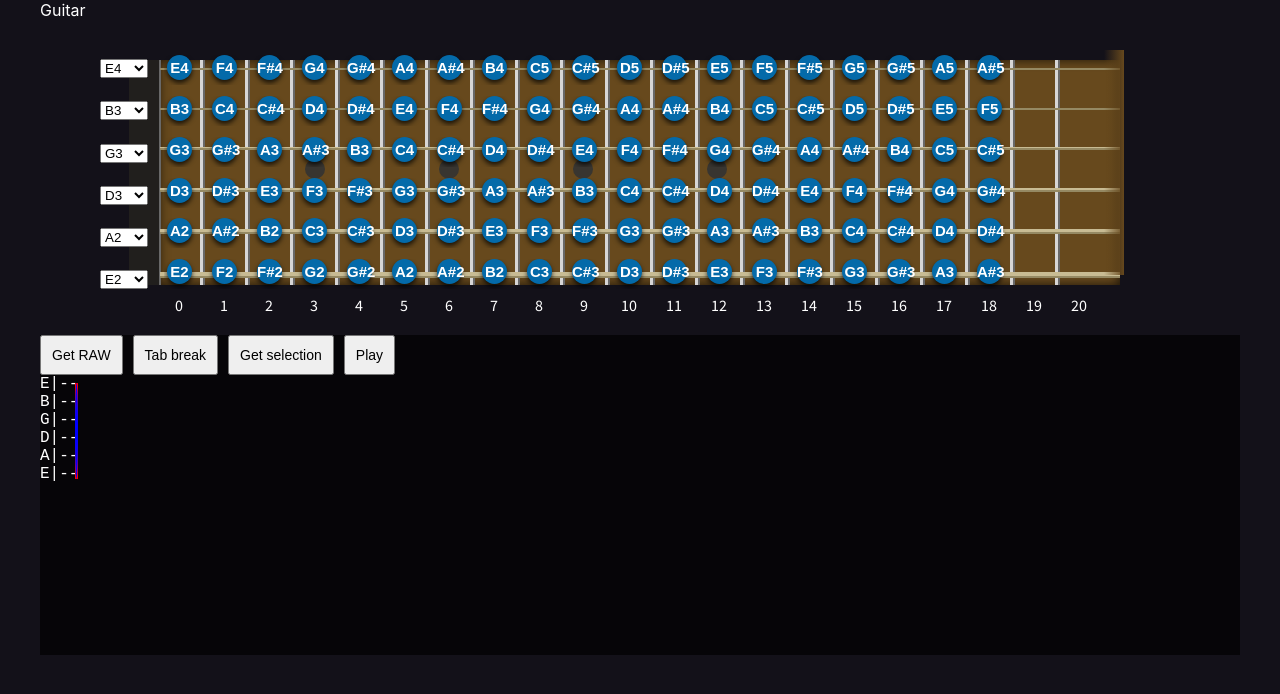
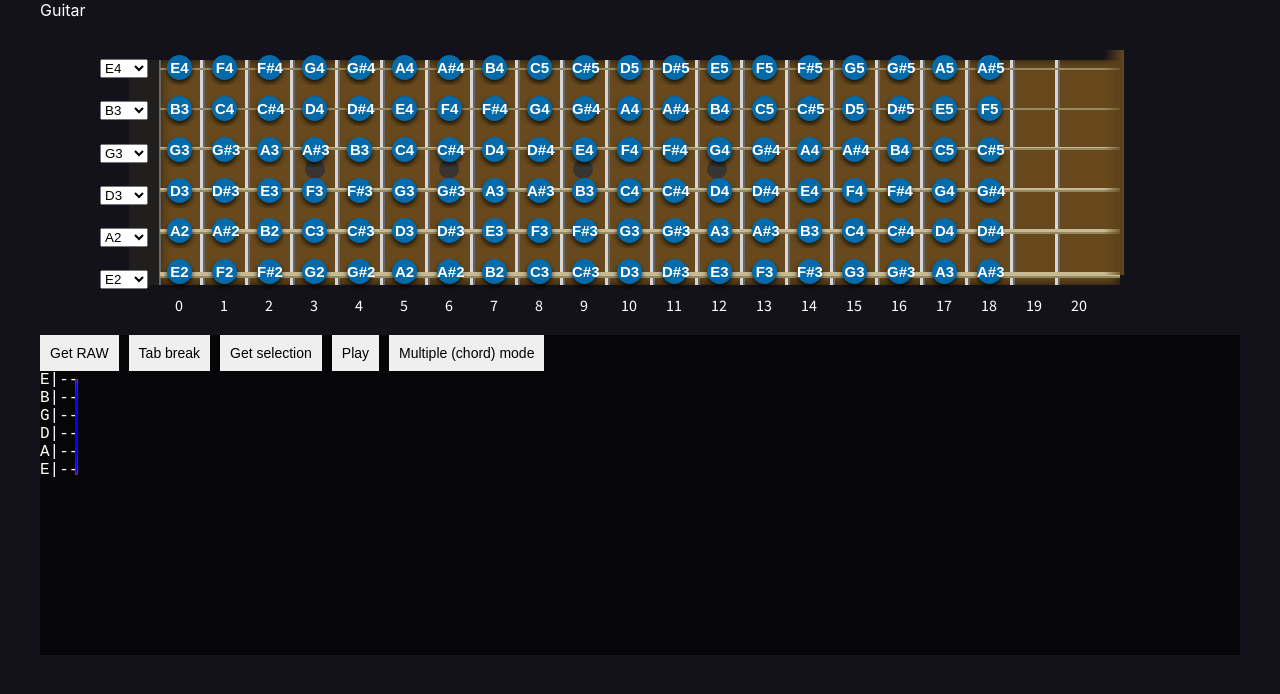
Before and after one commit to kulek1/guitar-tab-maker-issues, a React (Create React App) app: page / in a window 1280 px wide. Shown: the top 694 px of the page. Built offline with nearby package versions, Linux system fonts and the light colour scheme; what webaudiofont would draw is missing.

Commit message:
feat: add button for multiple notes

```diff
--- a/package.json
+++ b/package.json
@@ -10,6 +10,7 @@
     "@types/node": "^12.0.0",
     "@types/react": "^16.9.34",
     "@types/react-dom": "^16.9.6",
+    "classnames": "^2.2.6",
     "draft-js": "^0.11.5",
     "immutable": "^4.0.0-rc.12",
     "react": "^16.13.1",
--- a/src/App.tsx
+++ b/src/App.tsx
@@ -3,7 +3,7 @@ import './styles/main.scss';
 import TabEditor from 'modules/TabEditor';
 import AppContext, { openNotesInitialValue } from 'AppContext';
 import { TabNote, Note } from 'types/notes';
-import { EditorState, ContentState } from 'draft-js';
+import { EditorState } from 'draft-js';
 import { getEmptyTablature, insertNote } from 'modules/TabEditor/service';
 import { convertToOpenNote } from 'utils/notes';
 import GuitarFretboard from './modules/GuitarFretboard';
@@ -11,6 +11,7 @@ import GuitarFretboard from './modules/GuitarFretboard';
 function App() {
   const isInit = useRef(true);
   const [openNotes, setOpenNotes] = useState(openNotesInitialValue);
+  const [isMultipleNotes, setIsMultipleNotes] = useState(false);
   const [editorState, setEditorState] = useState<EditorState>(getEmptyTablature(openNotes));
 
   function addNote(note: TabNote): void {
@@ -44,6 +45,8 @@ function App() {
       <AppContext.Provider
         value={{
           editorState,
+          isMultipleNotes,
+          setIsMultipleNotes,
           setEditorState,
           addNote,
           openNotes,
--- a/src/AppContext.ts
+++ b/src/AppContext.ts
@@ -14,6 +14,8 @@ export type OpenNotes = {
 type AppCtx = {
   editorState: EditorState;
   openNotes: OpenNotes;
+  isMultipleNotes: boolean;
+  setIsMultipleNotes: (flag: boolean) => void;
   setEditorState: (state: EditorState) => void;
   addNote: (note: TabNote) => void;
   setOpenNotes: (note: Note, guitarString: number) => void;
@@ -50,7 +52,9 @@ export const openNotesInitialValue: OpenNotes = {
 const AppContext = React.createContext<AppCtx>({
   editorState: EditorState.createEmpty(),
   openNotes: openNotesInitialValue,
+  isMultipleNotes: false,
   setEditorState: () => {},
+  setIsMultipleNotes: () => {},
   clearEditorState: () => {},
   addNote: () => {},
   setOpenNotes: () => {},
--- a/src/modules/TabEditor/index.tsx
+++ b/src/modules/TabEditor/index.tsx
@@ -1,4 +1,5 @@
 import React, { useRef, useContext, useState } from 'react';
+import cn from 'classnames';
 import { Editor, EditorState, DraftHandleValue, AtomicBlockUtils, ContentState } from 'draft-js';
 import AppContext from 'AppContext';
 import { getRaw, addNewTablature, convertPlainTextToTabBlocks } from './service';
@@ -12,7 +13,13 @@ const TabEditor: React.FC<Props> = () => {
   const playerStop = useRef<{ cancel: () => void }>({ cancel: () => {} });
   const [isPlaying, setIsPlaing] = useState(false);
   const editorRef = useRef<EditorRef>(null);
-  const { editorState, setEditorState, openNotes } = useContext(AppContext);
+  const {
+    editorState,
+    setEditorState,
+    openNotes,
+    setIsMultipleNotes,
+    isMultipleNotes,
+  } = useContext(AppContext);
 
   function focusEditor(): void {
     if (editorRef.current) {
@@ -85,6 +92,15 @@ const TabEditor: React.FC<Props> = () => {
       <button type="button" onClick={handlePlayNotes}>
         {isPlaying ? 'Stop' : 'Play'}
       </button>
+      <button
+        type="button"
+        onClick={() => setIsMultipleNotes(!isMultipleNotes)}
+        className={cn({
+          active: isMultipleNotes,
+        })}
+      >
+        Multiple (chord) mode
+      </button>
       <div className="tab-editor__code" onClick={focusEditor}>
         <Editor
           ref={editorRef}
--- a/src/styles/components/buttons.scss
+++ b/src/styles/components/buttons.scss
@@ -1,3 +1,9 @@
 button {
   padding: 1rem;
+  border: 0;
+  cursor: pointer;
+
+  &.active {
+    background: #93ffd7;
+  }
 }
```
Also changed, not shown: 1 other file (tests, documents, lock files or other folders).
